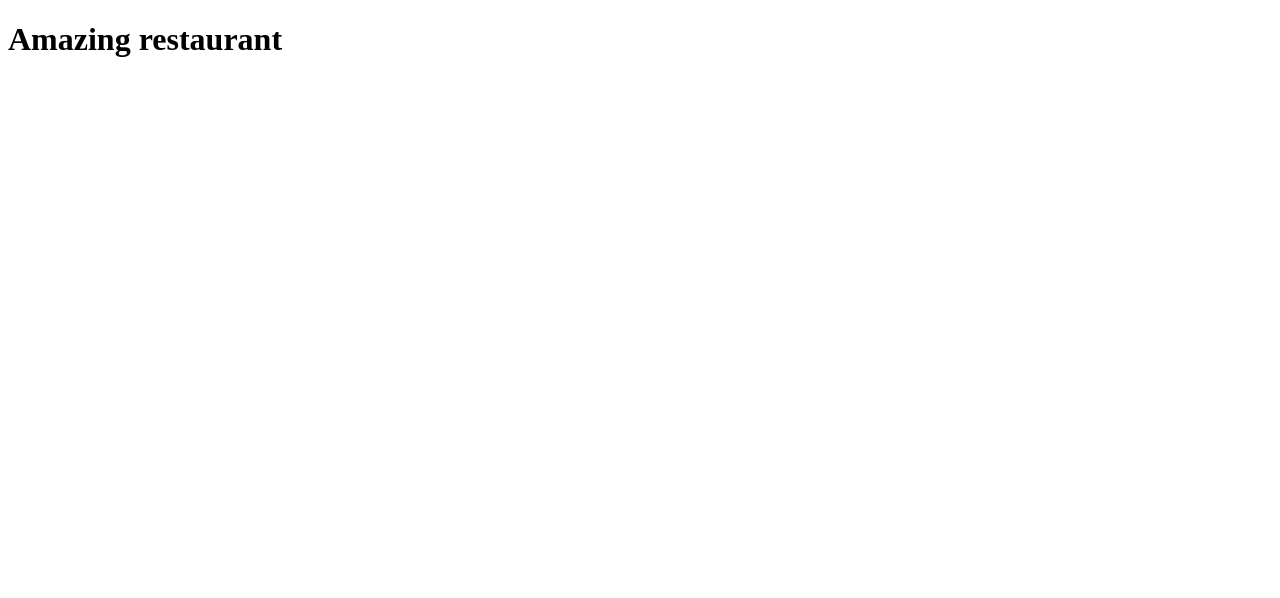
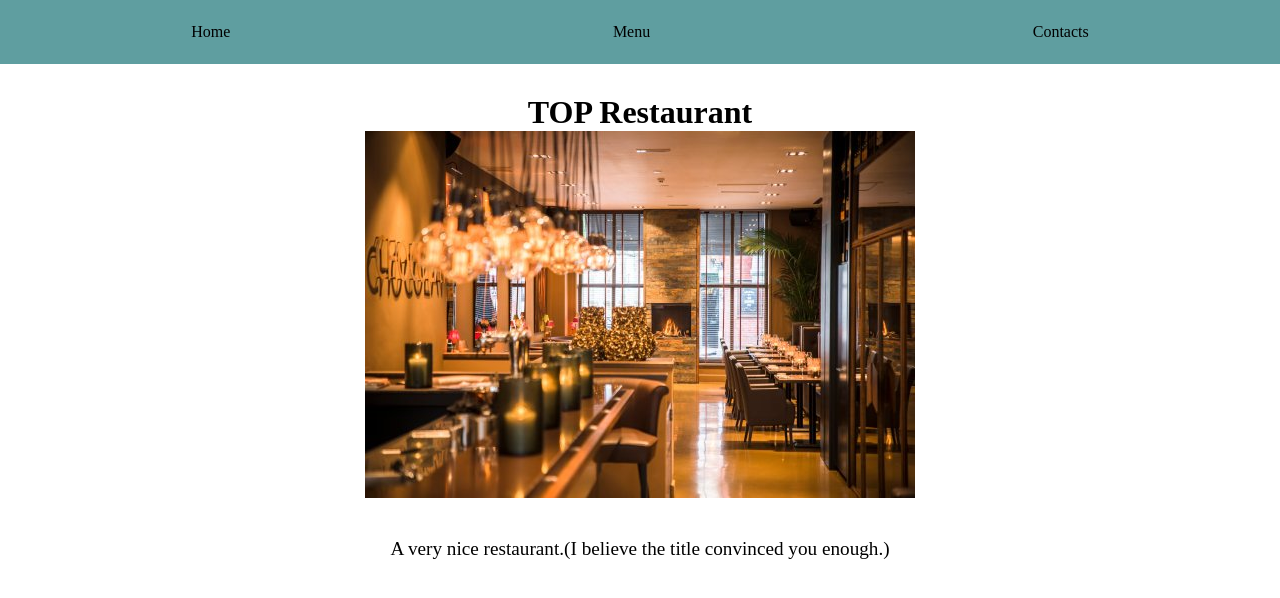
Before and after one commit to S460s/restaurant, a plain HTML site: page index.html in a window 1280 px wide. Drawn offline with Linux system fonts and the light colour scheme.

Commit message:
Added navigation bar.

```diff
--- a/index.html
+++ b/index.html
@@ -7,8 +7,7 @@
 		<link rel="stylesheet" href="style.css" />
 	</head>
 	<body>
-		<h1>Amazing restaurant</h1>
-
+		<div id="content"></div>
 		<script src="main.js"></script>
 	</body>
 </html>
--- a/main.js
+++ b/main.js
@@ -1 +1 @@
-console.log("Hello World!");
+(()=>{"use strict";const t=function(){const t=document.getElementById("content");return{createPage:function(){!function(){const e=document.createElement("h1");e.setAttribute("id","title"),e.textContent="TOP Restaurant",t.appendChild(e)}(),function(){const e=document.createElement("img");e.setAttribute("id","pic"),e.src="imgs/restaurant.jpg",t.appendChild(e)}(),function(){const e=document.createElement("p");e.setAttribute("id","description"),e.textContent="A very nice restaurant.(I believe the title convinced you enough.)",t.appendChild(e)}()}}}();(function(){const t=document.getElementById("content"),e=document.createElement("div");return{generatePage:function(){e.setAttribute("id","navBar"),t.appendChild(e),function(){const t=document.createElement("p");t.textContent="Home",t.setAttribute("id","homeTab"),t.classList.add("tab"),e.appendChild(t)}(),function(){const t=document.createElement("p");t.textContent="Menu",t.setAttribute("id","menuTab"),t.classList.add("tab"),e.appendChild(t)}(),function(){const t=document.createElement("p");t.textContent="Contacts",t.setAttribute("id","homeTab"),t.classList.add("tab"),e.appendChild(t)}()}}})().generatePage(),t.createPage()})();
--- a/style.css
+++ b/style.css
@@ -0,0 +1,28 @@
+* {
+	padding: 0;
+	margin: 0;
+}
+
+#navBar {
+	width: 100vw;
+	height: 8vh;
+	background-color: cadetblue;
+	margin-bottom: 30px;
+
+	display: flex;
+	justify-content: space-around;
+	align-items: center;
+}
+
+#title {
+	text-align: center;
+}
+#pic {
+	display: block;
+	margin: auto;
+}
+#description {
+	text-align: center;
+	margin-top: 5vh;
+	font-size: larger;
+}
```
Also changed, not shown: imgs/restaurant.jpg (renamed from imgs/restaurant-chocolat.jpg).
